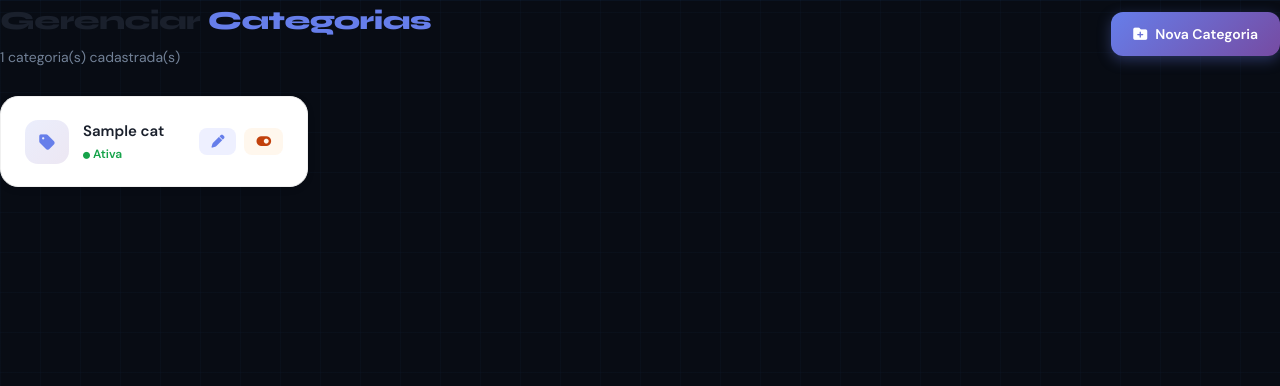
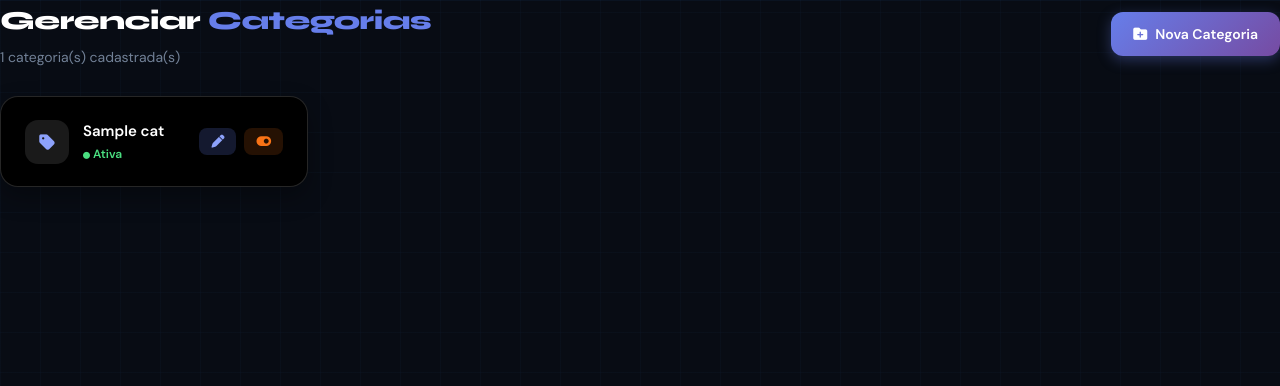
Before and after one commit to Igor0liveir4/Projeto-de-estoque-AAPM, a FastAPI app: template app/templates/categorias/index.html in a window 1280 px wide. Shown: the part 68-454 px from the top of the page. Run offline with FastAPI, Linux system fonts and the light colour scheme; the template is opened without the code that fills it: most values are stand-ins (such as "Sample title", 1, 10 or a date in 2020).

Commit message:
Ajuste de textura das paginas index

```diff
--- a/app/templates/categorias/index.html
+++ b/app/templates/categorias/index.html
@@ -10,7 +10,7 @@
   .page-header {
     display: flex; justify-content: space-between; align-items: center; margin-bottom: 28px;
   }
-  .page-title { font-size: 26px; font-weight: 800; color: #1a202c; letter-spacing: -0.5px; }
+  .page-title { font-size: 26px; font-weight: 800; color: #ffffff; letter-spacing: -0.5px; }
   .page-title span { color: #667eea; }
 
   .btn-novo {
@@ -37,39 +37,59 @@
     gap: 16px;
   }
 
+  /* === AJUSTE DE CONTRASTE PARA O CARD PRETO === */
   .cat-card {
-    background: white; border-radius: 18px; padding: 22px 24px;
-    border: 1px solid #f0f0f0; box-shadow: 0 2px 10px rgba(0,0,0,0.05);
-    display: flex; align-items: center; justify-content: space-between;
-    transition: transform 0.2s, box-shadow 0.2s;
+    background: rgb(0, 0, 0);
+    border-radius: 18px;
+    padding: 22px 24px;
+    border: 1px solid rgba(255, 255, 255, 0.15);
+    box-shadow: 0 10px 25px rgba(0, 0, 0, 0.3);
+    display: flex;
+    align-items: center;
+    justify-content: space-between;
+    transition: transform 0.2s, box-shadow 0.2s, border-color 0.2s;
   }
-  .cat-card:hover { transform: translateY(-3px); box-shadow: 0 8px 24px rgba(0,0,0,0.09); }
-  .cat-card.inativa { opacity: 0.55; }
+  .cat-card:hover {
+    transform: translateY(-3px);
+    border-color: #667eea;
+    box-shadow: 0 12px 30px rgba(0, 0, 0, 0.45);
+  }
+  .cat-card.inativa {
+    opacity: 0.4;
+    border-color: rgba(255, 255, 255, 0.05);
+  }
 
   .cat-left { display: flex; align-items: center; gap: 14px; }
+
   .cat-icon {
     width: 44px; height: 44px; border-radius: 13px;
-    background: linear-gradient(135deg, #667eea22 0%, #764ba222 100%);
-    color: #667eea; font-size: 18px;
+    background: rgba(255, 255, 255, 0.1);
+    color: #8da2fb;
+    font-size: 18px;
     display: flex; align-items: center; justify-content: center;
   }
-  .cat-name { font-weight: 700; color: #1a202c; font-size: 15px; }
+
+  .cat-name { font-weight: 700; color: #ffffff; font-size: 15px; }
+
   .cat-status { font-size: 12px; font-weight: 600; margin-top: 2px; }
-  .cat-status.ativa  { color: #16a34a; }
-  .cat-status.inativa { color: #c2410c; }
+  .cat-status.ativa  { color: #4ade80; }
+  .cat-status.inativa { color: #f97316; }
 
   .cat-actions { display: flex; gap: 8px; }
+
   .btn-action {
     padding: 7px 12px; border-radius: 8px; font-size: 13px; font-weight: 600;
     text-decoration: none; border: none; cursor: pointer;
     display: inline-flex; align-items: center; gap: 5px; transition: 0.2s;
   }
-  .btn-edit   { background: #eef0ff; color: #667eea; }
-  .btn-edit:hover { background: #dde1ff; }
-  .btn-toggle { background: #fff7ed; color: #c2410c; }
-  .btn-toggle:hover { background: #fee2e2; }
-  .btn-toggle.ativar { background: #f0fdf4; color: #16a34a; }
-  .btn-toggle.ativar:hover { background: #dcfce7; }
+  .btn-edit   { background: rgba(102, 126, 234, 0.2); color: #8da2fb; }
+  .btn-edit:hover { background: rgba(102, 126, 234, 0.4); color: #ffffff; }
+
+  .btn-toggle { background: rgba(249, 115, 22, 0.15); color: #f97316; }
+  .btn-toggle:hover { background: rgba(249, 115, 22, 0.3); color: #ffffff; }
+
+  .btn-toggle.ativar { background: rgba(74, 222, 128, 0.15); color: #4ade80; }
+  .btn-toggle.ativar:hover { background: rgba(74, 222, 128, 0.3); color: #ffffff; }
 
   .empty-state { text-align: center; padding: 60px 20px; color: #a0aec0; }
   .empty-state i { font-size: 40px; margin-bottom: 12px; display: block; }
--- a/app/templates/movimentacoes/index.html
+++ b/app/templates/movimentacoes/index.html
@@ -8,7 +8,7 @@
         max-width: 1200px;
         margin: 40px auto;
         padding: 20px;
-        background-color: white;
+        background-color: rgb(0, 0, 0);
         border-radius: 8px;
         box-shadow: 0 4px 6px rgba(0,0,0,0.1);
     }
@@ -18,7 +18,7 @@
         justify-content: space-between;
         align-items: center;
         margin-bottom: 20px;
-        border-bottom: 2px solid #f0f2f5;
+        border-bottom: 2px solid #000000;
         padding-bottom: 15px;
     }
 
--- a/app/templates/produtos/index.html
+++ b/app/templates/produtos/index.html
@@ -9,7 +9,7 @@
 <style>
     .page-wrapper {
         min-height: 90vh;
-        background-color: #6081cc;
+        background-color: #000000;
         font-family: 'Plus Jakarta Sans', sans-serif;
         padding: 40px 20px;
         display: flex;
--- a/app/templates/usuarios/index.html
+++ b/app/templates/usuarios/index.html
@@ -18,7 +18,7 @@
     align-items: center;
     margin-bottom: 28px;
   }
-  .page-title { font-size: 26px; font-weight: 800; color: #1a202c; letter-spacing: -0.5px; }
+  .page-title { font-size: 26px; font-weight: 800; color: #ffffff; letter-spacing: -0.5px; }
   .page-title span { color: #667eea; }
 
   /* Grupo de botões do cabeçalho */
@@ -92,11 +92,11 @@
 
   /* Card da tabela */
   .card {
-    background: white;
+    background: rgb(0, 0, 0);
     border-radius: 20px;
     box-shadow: 0 4px 20px rgba(0,0,0,0.06);
     overflow: hidden;
-    border: 1px solid #f0f0f0;
+    border: 1px solid #000000;
   }
 
   table { width: 100%; border-collapse: collapse; margin: 0; }
```
